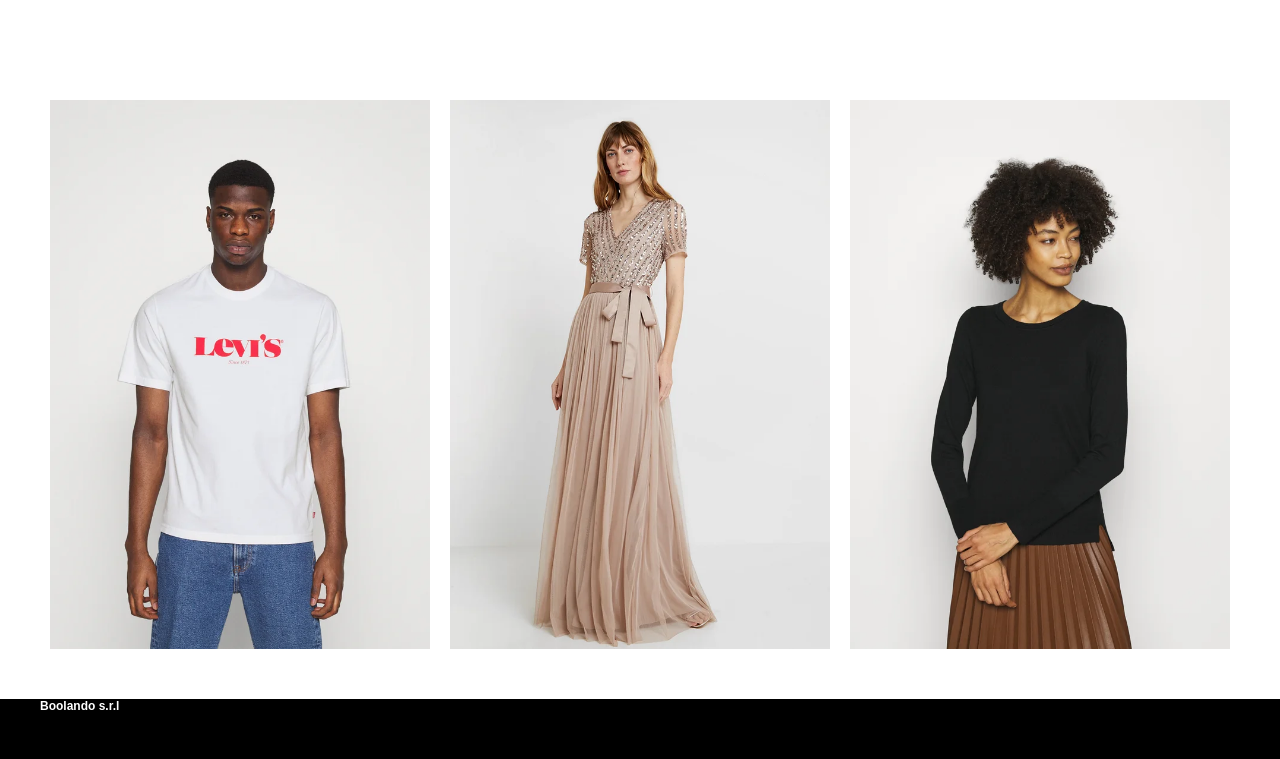
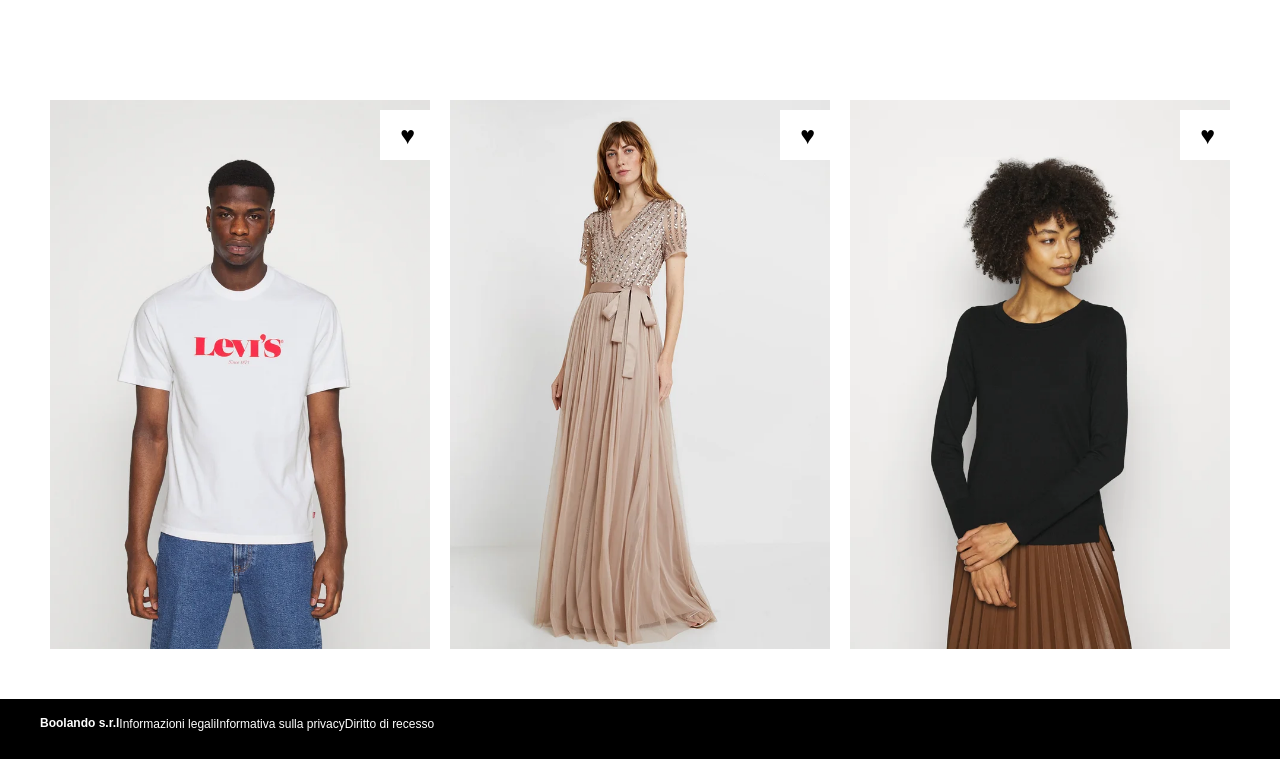
Before and after one commit to aletardio/html-css-boolando, a plain HTML site: page index.html in a window 1280 px wide. Shown: the part 659-1418 px from the top of the page. Drawn offline with Linux system fonts and the light colour scheme.

Commit message:
[UPDATE] created square with heart

```diff
--- a/css/style.css
+++ b/css/style.css
@@ -46,6 +46,7 @@ footer {
 .col-33 {
     width: calc(100% / 3);
     padding: 50px 10px;
+    position: relative;
 }
 
 .start {
@@ -64,6 +65,10 @@ footer {
 
 .padding-rght {
     padding-right: 10px;
+}
+
+.padding-top {
+    padding-top: 15px;
 }
 
 .d-flex-center {
@@ -96,6 +101,27 @@ img {
     max-width: 100%;
 }
 
+ul {
+    list-style-type: none;
+    display: flex;
+    flex-direction: row;
+}
+
+a {
+    font-size: 12px;
+    font-family: Arial, Helvetica, sans-serif;
+    text-decoration: none;
+    color: white;
+}
+
+.d-flex {
+    display: flex;
+}
+
+.justify-start {
+    justify-content: start;
+}
+
 .show {
      display: block;
 }
@@ -111,3 +137,32 @@ img {
 .product:hover .show {
     display: none;
 }
+
+.square {
+    position: absolute;
+    width: 50px;
+    height: 50px;
+    top: 60px;
+    right: 10px;
+}
+
+.white {
+    background-color: white;
+}
+
+.heart {
+    position: absolute;
+    bottom: 10px;
+    right: 15px;
+    font-size: 25px;
+}
+
+.show-red {
+    color: red;
+    display: block;
+}
+
+.hidden-black {
+    color: black;
+    display: none;
+}
--- a/index.html
+++ b/index.html
@@ -46,6 +46,9 @@
                 <!-- COLONNA 33% -->
                 <div class="col-33">
                     <div class="product">
+                        <div class="square white">
+                            <div class="heart">&#9829</div>
+                        </div>
                         <img class="show" src="./images/img/1.webp" alt="">
                         <img class="hidden" src="./images/img/1b.webp" alt="">
                     </div>
@@ -54,6 +57,9 @@
                 <!-- COLONNA 33% -->
                 <div class="col-33">
                     <div class="product">
+                        <div class="square white">
+                            <div class="heart">&#9829</div>
+                        </div>
                         <img class="show" src="./images/img/2.webp" alt="">
                         <img class="hidden" src="./images/img/2b.webp" alt="">
                     </div>
@@ -62,6 +68,9 @@
                 <!-- COLONNA 33% -->
                 <div class="col-33">
                     <div class="product">
+                        <div class="square white">
+                            <div class="heart">&#9829</div>
+                        </div>
                         <img class="show" src="./images/img/3.webp" alt="">
                         <img class="hidden" src="./images/img/3b.webp" alt="">
                     </div>
@@ -70,6 +79,9 @@
                 <!-- COLONNA 33% -->
                 <div class="col-33">
                     <div class="product">
+                        <div class="square white">
+                            <div class="heart">&#9829</div>
+                        </div>
                         <img class="show" src="./images/img/4.webp" alt="">
                         <img class="hidden" src="./images/img/4b.webp" alt="">
                     </div>
@@ -78,6 +90,9 @@
                 <!-- COLONNA 33% -->
                 <div class="col-33">
                     <div class="product">
+                        <div class="square white">
+                            <div class="heart">&#9829</div>
+                        </div>
                         <img class="show" src="./images/img/5.webp" alt="">
                         <img class="hidden" src="./images/img/5b.webp" alt="">
                     </div>
@@ -86,6 +101,9 @@
                 <!-- COLONNA 33% -->
                 <div class="col-33">
                     <div class="product">
+                        <div class="square white">
+                            <div class="heart">&#9829</div>
+                        </div>
                         <img class="show" src="./images/img/6.webp" alt="">
                         <img class="hidden" src="./images/img/6b.webp" alt="">
                     </div>
@@ -100,10 +118,15 @@
         <div class="container">
             <!-- RIGA -->
             <div class="row">
-                <div class="col-50 d-flex-start">
+                <div class="col-50 d-flex-start padding-top">
                     <div class="content">
                         Boolando s.r.l
                     </div>
+                    <ul class="content-text d-flex justify-start">
+                    <li><a href="">Informazioni legali</a></li>
+                    <li><a href="">Informativa sulla privacy</a></li>
+                    <li><a href="">Diritto di recesso</a></li>
+                    </ul>
                 </div>
                 <div class="col-50 d-flex-end">
 
```
